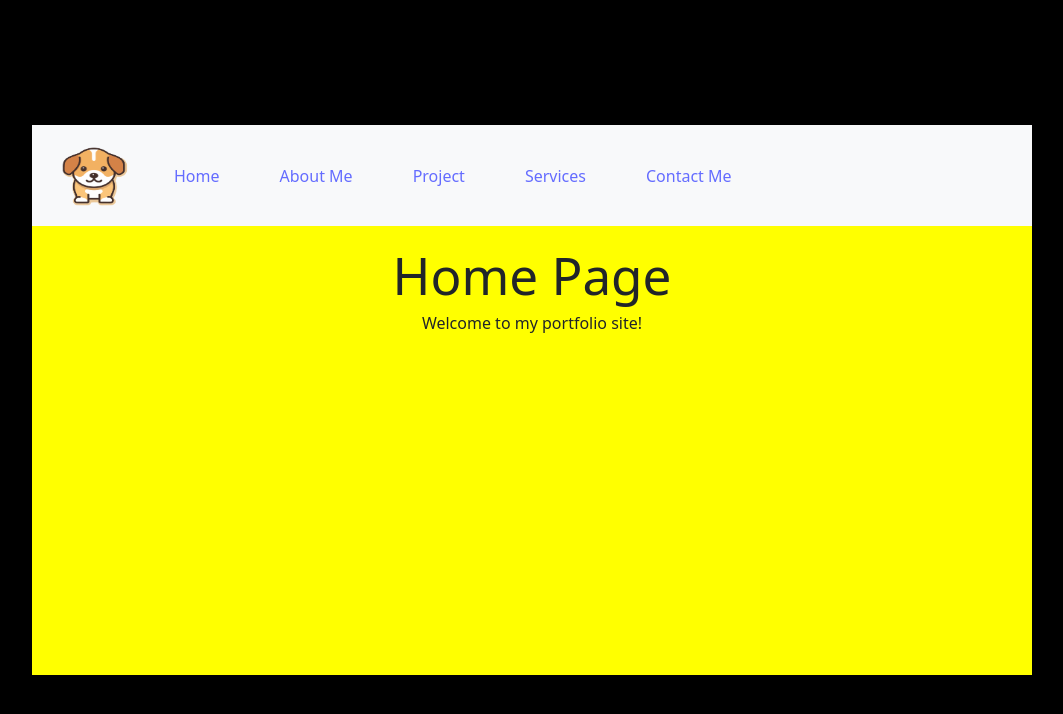
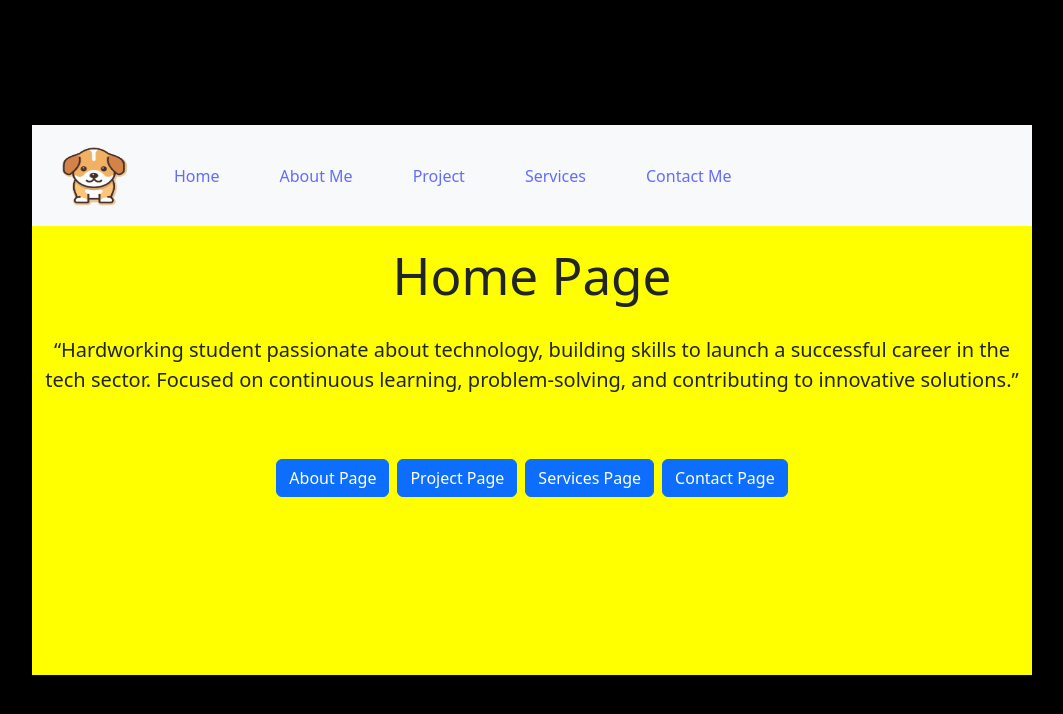
Before and after one commit to manjula-guneratne/assignment1-portfolio-site, a React (Vite) app: page / in a window 1280 px wide. Shown: the top 714 px of the page, without its empty margins (108-1171 px from the left). Built offline with nearby package versions, Linux system fonts and the light colour scheme.

Commit message:
mission statement and links added

```diff
--- a/src/App.jsx
+++ b/src/App.jsx
@@ -8,7 +8,6 @@ import Home from "./components/home.jsx";
 import Project from "./components/project";
 import Services from "./components/services";
 import Contact from "./components/contact";
-import { Button } from "react-bootstrap";
 
 function App() {
   const [count, setCount] = useState(0);
--- a/src/components/home.jsx
+++ b/src/components/home.jsx
@@ -1,11 +1,36 @@
-import react from 'react';
+import react from "react";
+import { Link } from "react-router-dom";
 
 function Home() {
-    return (
-        <div>
-            <h1>Home Page</h1>
-            <p>Welcome to my portfolio site!</p>
-        </div>
-    );
+  return (
+    <div>
+      <h1>Home Page</h1>
+      <br></br>
+      <figure class="text-center">
+        <blockquote class="blockquote">
+          “Hardworking student passionate about technology, building skills to
+          launch a successful career in the tech sector. Focused on continuous
+          learning, problem-solving, and contributing to innovative solutions.”
+        </blockquote>
+      </figure>
+
+      <br />
+      <br />
+      <div class="d-grid gap-2 d-md-flex justify-content-md-center">
+        <Link to="/components/about" className="btn btn-primary">
+          About Page
+        </Link>
+        <Link to="/components/project" className="btn btn-primary">
+          Project Page
+        </Link>
+        <Link to="/components/services" className="btn btn-primary">
+          Services Page
+        </Link>
+        <Link to="/components/contact" className="btn btn-primary">
+          Contact Page
+        </Link>
+      </div>
+    </div>
+  );
 }
 export default Home;
```
Also changed, not shown: src/App.css (line endings or trailing spaces).
